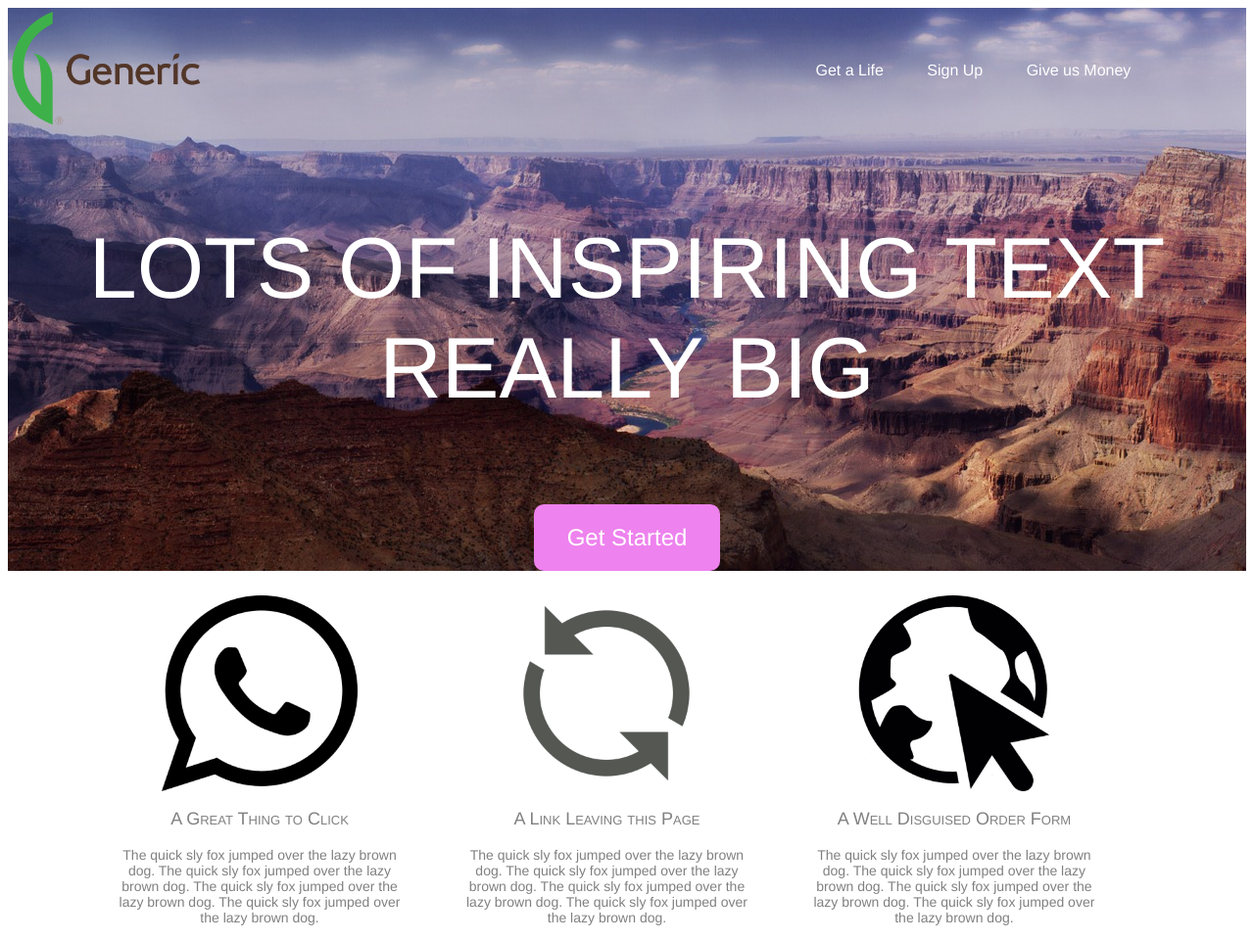
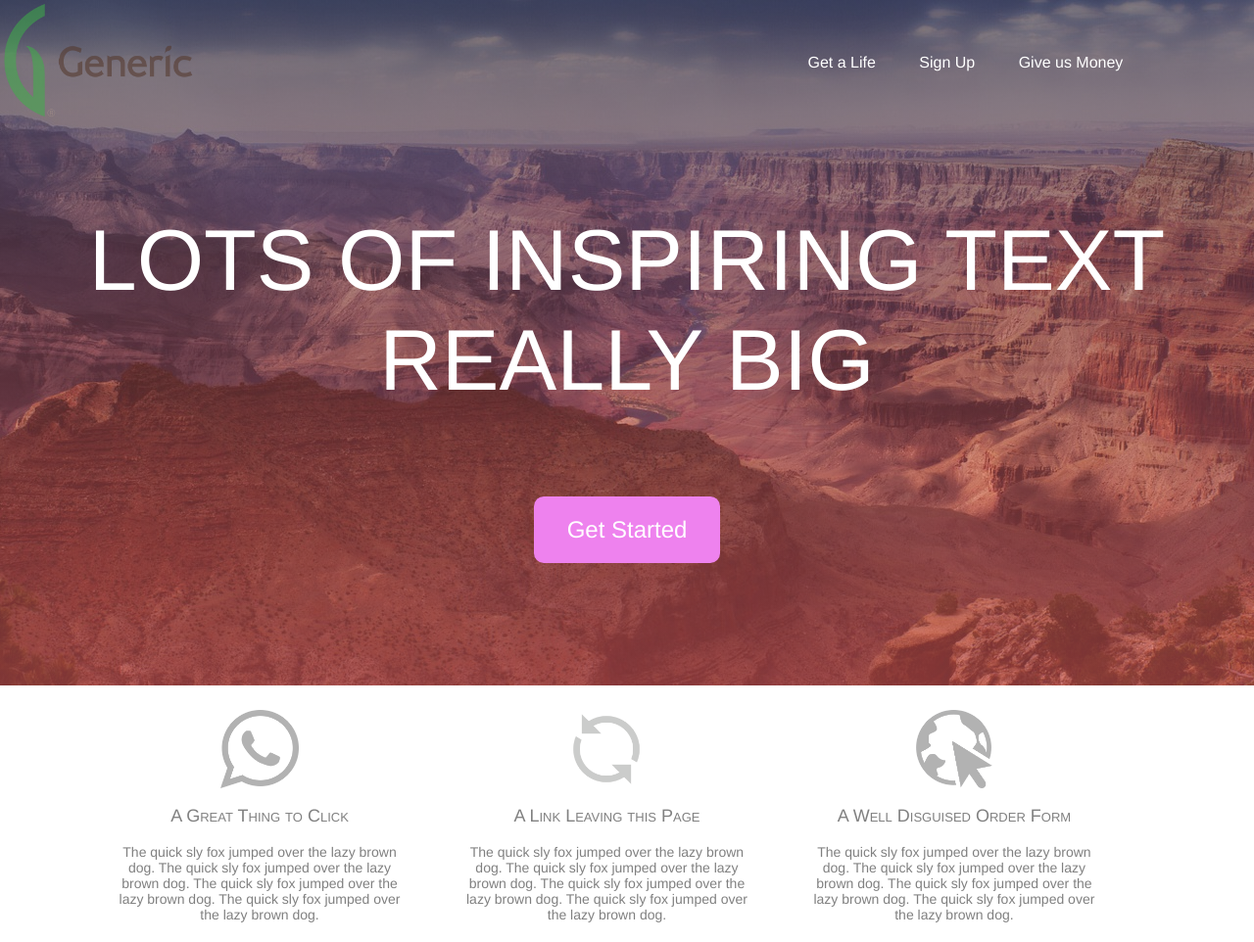
Before and after one commit to alexhagge128/landing-page, a plain HTML site: page index.html in a window 1280 px wide. Shown: the whole page at 98% size. Drawn offline with Linux system fonts and the light colour scheme.

Commit message:
added gradient to header image and fixed body borders

```diff
--- a/css/styles.css
+++ b/css/styles.css
@@ -1,13 +1,19 @@
+html, body {
+margin:0;
+padding:0;
+}
+
 *{
   font-family: helvetica;
 }
 
 .top-of-site {
-  background-image: url('../css/grand-canyon.jpg');
+  background: linear-gradient(rgba(48, 48, 48, 0.5), rgba(255, 107, 107, 0.5)), url('../css/grand-canyon.jpg');
   width: 100%;
-  height: auto;
+  height: 700px;
   background-repeat: no-repeat;
   background-position: center top;
+
 
 
 }
@@ -16,6 +22,13 @@
   display: inline-block;
   margin: 20px;
   color: white;
+  text-decoration: none;
+}
+
+.link-list :hover,
+.link-list :focus {
+  color: violet;
+  text-decoration: none;
 }
 
 .link-list{
@@ -34,6 +47,7 @@
   width: 200px;
   height: auto;
   display: inline-block;
+  opacity: 0.55;
 }
 
 
@@ -82,9 +96,10 @@
 }
 
 .tile-image{
-  width: 200px;
+  width: 80px;
   height: auto;
   display: block;
   margin-left: auto;
   margin-right: auto;
+  opacity: 0.3;
 }
--- a/index.html
+++ b/index.html
@@ -10,9 +10,9 @@
       <div class="nav">
         <img id="site-logo" src="img/logo.png" alt="generic logo">
         <div class="link-list">
-          <p class="link">Get a Life</p>
-          <p class="link">Sign Up</p>
-          <p class="link">Give us Money</p>
+          <a href="#" class="link">Get a Life</a>
+          <a href="#" class="link">Sign Up</a>
+          <a href="#" class="link">Give us Money</a>
         </div>
       </div>
 
```
